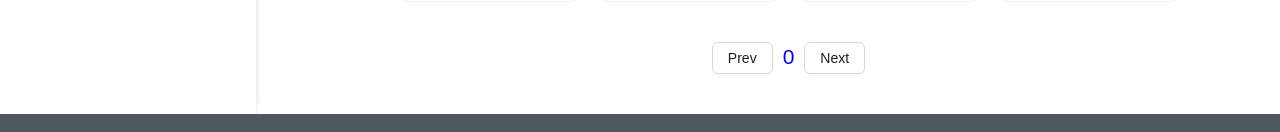
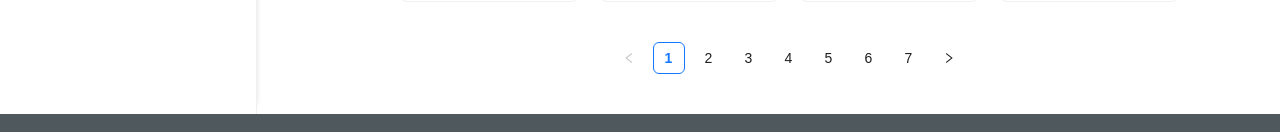
Before and after one commit to pfgrupo3henry/pf_front, a React (Create React App) app: page /home in a window 1280 px wide. Shown: the part 1122-1254 px from the top of the page. Built offline with nearby package versions, Linux system fonts and the light colour scheme.

Commit message:
pagiation_fixed

```diff
--- a/src/Components/Home/Home.jsx
+++ b/src/Components/Home/Home.jsx
@@ -1,6 +1,7 @@
 import React from "react";
 import { useState, useEffect } from 'react';
-//import { Pagination } from 'antd';
+import { Pagination } from 'antd';
+import { PaginationHome } from "../Pagination/pagination";
 import { CardElement } from "../Card/card";
 //import { FilterHome } from "../FilterHome/filterHome"
 import { Slider } from "../Slider/Slider";
@@ -19,63 +20,37 @@ function Home(label, key, icon, children, type) {
         setCard([...arrayAux])
         setItems([...elementsToShow])
     }, []);
+
     const [card, setCard] = useState([]);
     const [items, setItems] = useState([]);
-    const [currentPage, setCurrentPage] = useState(0);
-    var ITEMS_PER_PAGE = 8;
 
-    /*
     const [current, setCurrent] = useState(1);
     const onChange = (page) => {
         console.log(page);
         setCurrent(page);
-    };
-    const pageSize = 8; // Cantidad de elementos por página
-    const startIndex = (current - 1) * pageSize;
-    const endIndex = startIndex + pageSize;*/
-    const elementsToShow = arrayAux.slice(0, ITEMS_PER_PAGE);
-
-    const nextHandler = () => {
-
-        try {
-
-            const totalElementos = card.length;
-
-            const nextPage = currentPage + 1;
-
-            const firstIndex = nextPage * ITEMS_PER_PAGE;
-
-            if (nextPage >= totalElementos / ITEMS_PER_PAGE || items.length >= 9 || items.length <= 7) return;
-
-            setItems([...card].splice(firstIndex, ITEMS_PER_PAGE))
-            setCurrentPage(nextPage);
-
-        } catch (error) {
-
-            console.log(error)
-
-        }
-
+        updateElementsToShow(page);
     };
 
-    const prevHandler = () => {
+      const pageSize = 8; // Cantidad de elementos por página
+      const [startIndex, setStartIndex] = useState(0);
+      const [endIndex, setEndIndex] = useState(pageSize);
+      const [elementsToShow, setElementsToShow] = useState(arrayAux.slice(startIndex, endIndex));
 
-        const prevPage = currentPage - 1;
 
-        if (items.length !== 3) {
-            if (prevPage < 0 || items.length >= 9 || items.length <= 7) return;
-        }
-
-        const firstIndex = prevPage * ITEMS_PER_PAGE;
-
-        setItems([...card].splice(firstIndex, ITEMS_PER_PAGE))
-        setCurrentPage(prevPage);
-
+      const updateElementsToShow = (page) => {
+        const newStartIndex = (page - 1) * pageSize;
+        const newEndIndex = newStartIndex + pageSize;
+        setStartIndex(newStartIndex);
+        setEndIndex(newEndIndex);
+        setItems(card.slice(newStartIndex, newEndIndex));
     };
 
     //------------------------------Filtros----------------------------------------------------
 
     function getItem(label, key, icon, children, type) {
+
+
+
         return {
             key,
             icon,
@@ -131,7 +106,7 @@ function Home(label, key, icon, children, type) {
                 return card.genre.includes("Acción")
             }))
 
-            setCurrentPage(0);
+            setCurrent(1);
         }
         if (e.key === "2") {
 
@@ -143,7 +118,7 @@ function Home(label, key, icon, children, type) {
                 return card.genre.includes("Aventura")
             }))
 
-            setCurrentPage(0);
+            setCurrent(1);
 
         }
         if (e.key === "3") {
@@ -156,7 +131,7 @@ function Home(label, key, icon, children, type) {
                 return card.genre.includes("Deportes")
             }))
 
-            setCurrentPage(0);
+            setCurrent(1);
 
         }
         if (e.key === "4") {
@@ -169,7 +144,7 @@ function Home(label, key, icon, children, type) {
                 return card.genre.includes("Multijugador")
             }))
 
-            setCurrentPage(0);
+            setCurrent(1);
 
         }
         //ps4
@@ -183,7 +158,7 @@ function Home(label, key, icon, children, type) {
                 return card.genre.includes("Acción")
             }))
 
-            setCurrentPage(0);
+            setCurrent(1);
 
         }
         if (e.key === "6") {
@@ -196,7 +171,7 @@ function Home(label, key, icon, children, type) {
                 return card.genre.includes("Aventura")
             }))
 
-            setCurrentPage(0);
+            setCurrent(1);
         }
         if (e.key === "7") {
 
@@ -208,7 +183,7 @@ function Home(label, key, icon, children, type) {
                 return card.genre.includes("Deportes")
             }))
 
-            setCurrentPage(0);
+            setCurrent(1);
         }
         if (e.key === "8") {
 
@@ -220,7 +195,7 @@ function Home(label, key, icon, children, type) {
                 return card.genre.includes("Multijugador")
             }))
 
-            setCurrentPage(0);
+            setCurrent(1);
 
         }
         //ps5
@@ -234,10 +209,10 @@ function Home(label, key, icon, children, type) {
                 return card.genre.includes("Acción")
             }))
 
-            setCurrentPage(0);
+            setCurrent(1);
 
         }
-        if (e.key === "10") {
+        if (e.key === "11") {
 
             let PS5 = card.filter((card) => {
                 return card.platform.includes("PS5")
@@ -247,7 +222,7 @@ function Home(label, key, icon, children, type) {
                 return card.genre.includes("Aventura")
             }))
 
-            setCurrentPage(0);
+            setCurrent(1);
 
         }
         if (e.key === "11") {
@@ -260,7 +235,7 @@ function Home(label, key, icon, children, type) {
                 return card.genre.includes("Deportes")
             }))
 
-            setCurrentPage(0);
+            setCurrent(1);
 
         }
         if (e.key === "12") {
@@ -273,24 +248,22 @@ function Home(label, key, icon, children, type) {
                 return card.genre.includes("Multijugador")
             }))
 
-            setCurrentPage(0);
+            setCurrent(1);
 
         }
         if (e.key === "13") {
 
             setItems([...elementsToShow]);
 
-            setCurrentPage(0);
+            setCurrent(1);
 
         }
     };
 
-    console.log(items);
-
 
     if (card) {
 
-
+        const total = card.length;
         return (
 
             <div className="home-component">
@@ -322,12 +295,14 @@ function Home(label, key, icon, children, type) {
                                 />
                             ))}
                         </div>
-                        <div className="paginationHomeStyle" >
-                            <Button onClick={prevHandler}>Prev</Button>
-                            <p className="current-page">{currentPage}</p>
-                            <Button onClick={nextHandler}>Next</Button>
-
-                        </div>
+                    <div className="paginationHomeStyle" >
+                    <Pagination
+                            current={current}
+                            onChange={onChange}
+                            total={card.length}
+                            pageSize={pageSize}
+                            showSizeChanger={false} />
+                    </div>
                     </div>
                 </div>
             </div>
@@ -341,3 +316,51 @@ function Home(label, key, icon, children, type) {
 export { Home }
 
 //linea de codigo al pedo
+
+
+{/*                         <div className="paginationHomeStyle" >
+                            <Button onClick={prevHandler}>Prev</Button>
+                            <p className="current-page">{currentPage}</p>
+                            <Button onClick={nextHandler}>Next</Button>
+
+                        </div> */}
+
+
+
+                        /*     const nextHandler = () => {
+
+        try {
+
+            const totalElementos = card.length;
+
+            const nextPage = currentPage + 1;
+
+            const firstIndex = nextPage * ITEMS_PER_PAGE;
+
+            if (nextPage >= totalElementos / ITEMS_PER_PAGE || items.length >= 9 || items.length <= 7) return;
+
+            setItems([...card].splice(firstIndex, ITEMS_PER_PAGE))
+            setCurrent(nextPage);
+
+        } catch (error) {
+
+            console.log(error)
+
+        }
+
+    }; */
+
+/*     const prevHandler = () => {
+
+        const prevPage = currentPage - 1;
+
+        if (items.length !== 3) {
+            if (prevPage < 0 || items.length >= 9 || items.length <= 7) return;
+        }
+
+        const firstIndex = prevPage * ITEMS_PER_PAGE;
+
+        setItems([...card].splice(firstIndex, ITEMS_PER_PAGE))
+        setCurrent(prevPage);
+
+    }; */
--- a/src/Components/Pagination/pagination.jsx
+++ b/src/Components/Pagination/pagination.jsx
@@ -26,4 +26,4 @@ function PaginationHome () {
   )};
 
 
-export {PaginationHome}; */
+export {PaginationHome};  */
```
